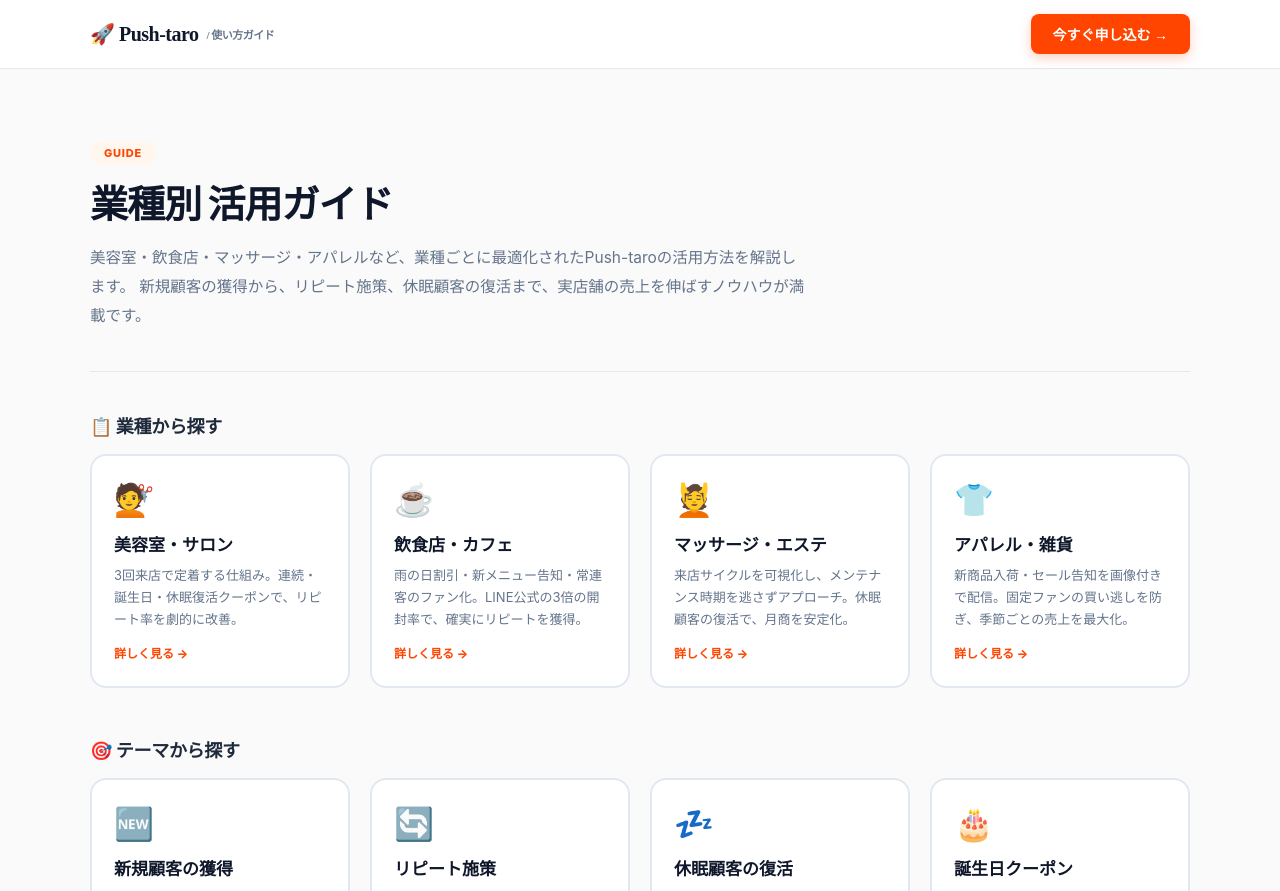
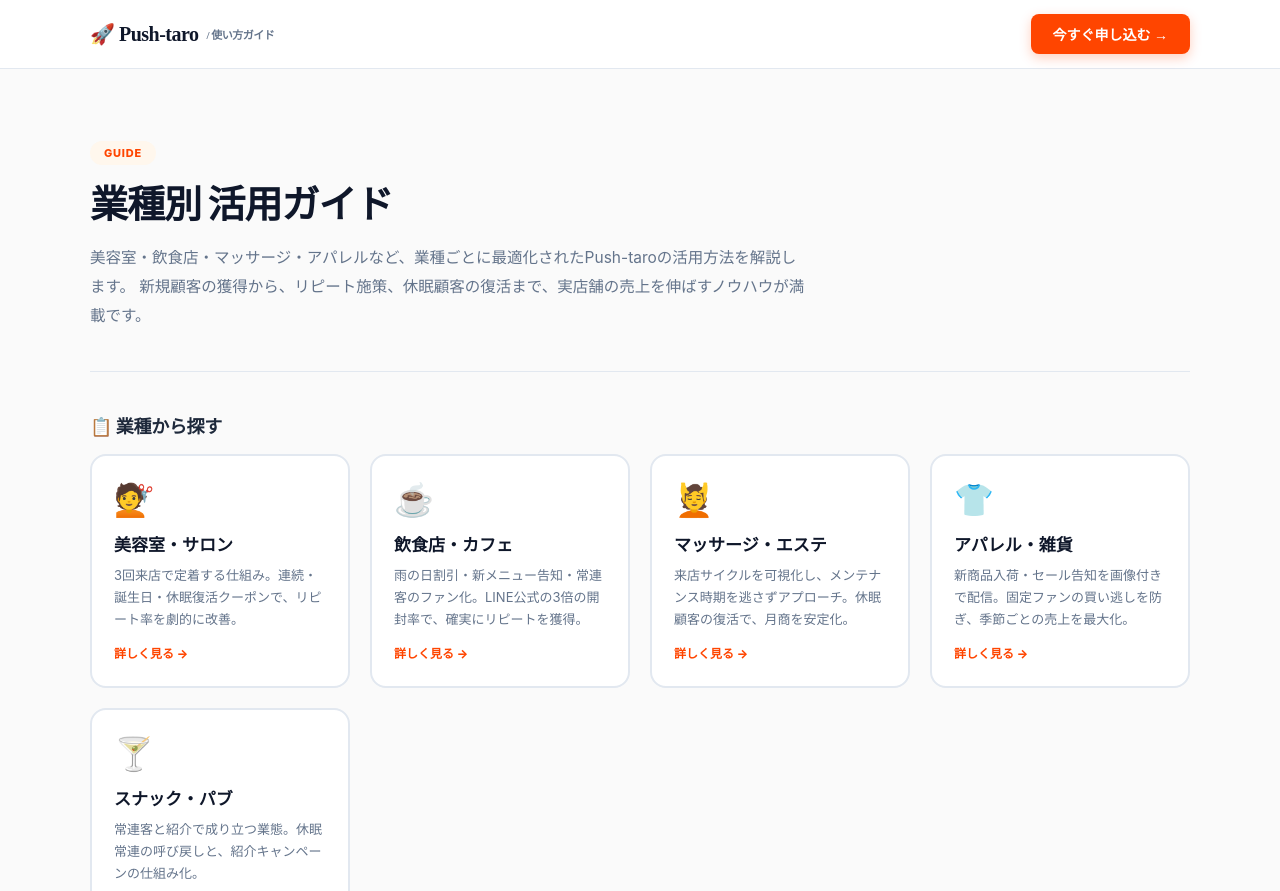
Before and after one commit to thellcishii-lang/push-taro, a Next.js app: page /guide in a window 1280 px wide. Shown: the top 891 px of the page. Built offline with nearby package versions, Linux system fonts and the light colour scheme.

Commit message:
Add snack and pub section to guide page

```diff
--- a/app/guide/page.tsx
+++ b/app/guide/page.tsx
@@ -51,6 +51,12 @@ export default function GuideTopPage() {
             <p>新商品入荷・セール告知を画像付きで配信。固定ファンの買い逃しを防ぎ、季節ごとの売上を最大化。</p>
             <span className="g-card-arrow">詳しく見る →</span>
           </Link>
+          <Link href="/guide/snack" className="g-card">
+            <span className="g-card-icon">🍸</span>
+            <h4>スナック・パブ</h4>
+            <p>常連客と紹介で成り立つ業態。休眠常連の呼び戻しと、紹介キャンペーンの仕組み化。</p>
+            <span className="g-card-arrow">詳しく見る →</span>
+　　　　　　　　　　　　　　　　　　　　</Link>
         </div>
 
         {/* テーマ別 */}
```
